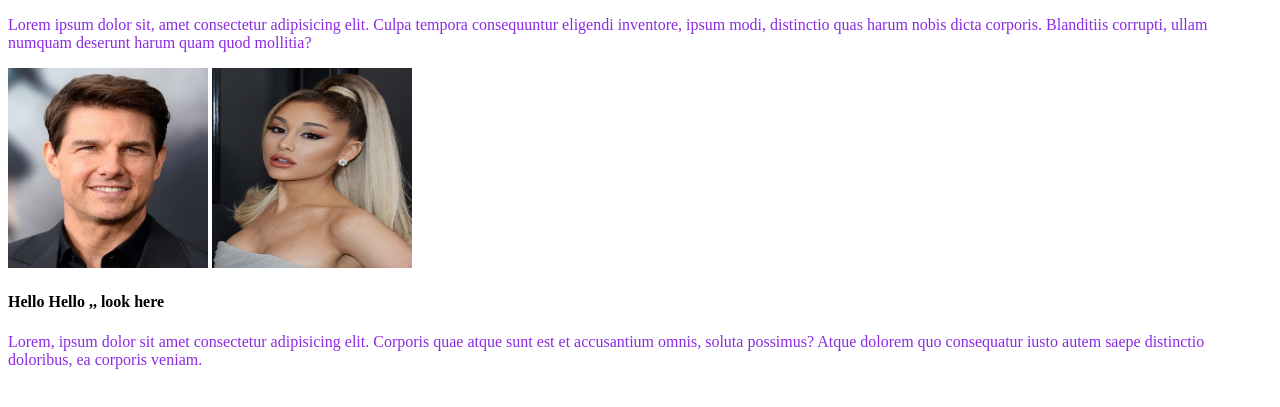
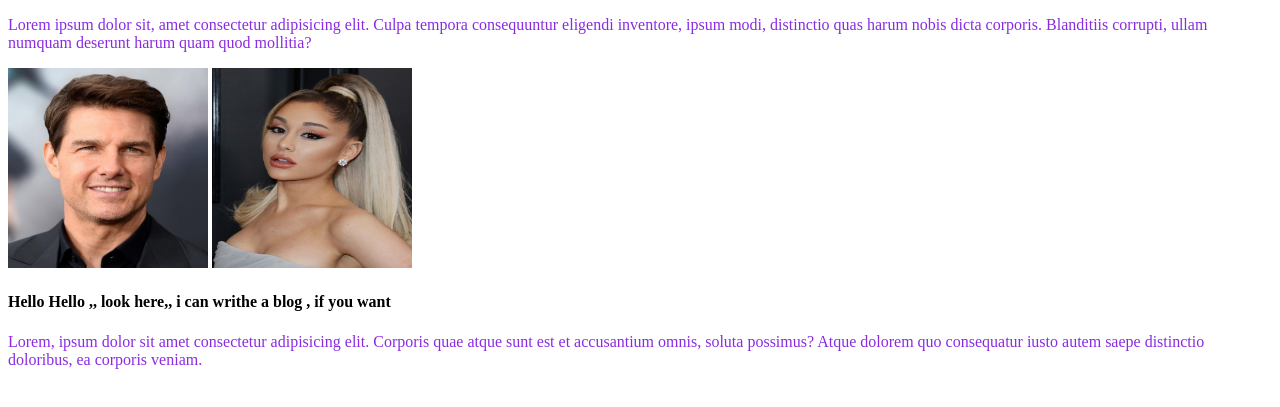
Before and after one commit to sjakJooJo/second-repo, a plain HTML site: page index.html in a window 1280 px wide. Shown: the part 163-570 px from the top of the page. Drawn offline with Linux system fonts and the light colour scheme.

Commit message:
look mama

```diff
--- a/index.html
+++ b/index.html
@@ -17,7 +17,7 @@
         ullam numquam deserunt harum quam quod mollitia?</p>
         <img src="tom.jpg" height="200px" width="200px" alt="">
         <img src="ariana.jpg" height="200px" width="200px" alt="">
-    <h4>Hello Hello ,, look here</h4>
+    <h4>Hello Hello ,, look here,, i can writhe a blog , if you want</h4>
     <p>Lorem, ipsum dolor sit amet consectetur adipisicing elit.
      Corporis quae atque sunt est et accusantium omnis, soluta possimus?
       Atque dolorem quo consequatur iusto autem saepe distinctio doloribus, ea corporis veniam.</p>
```
